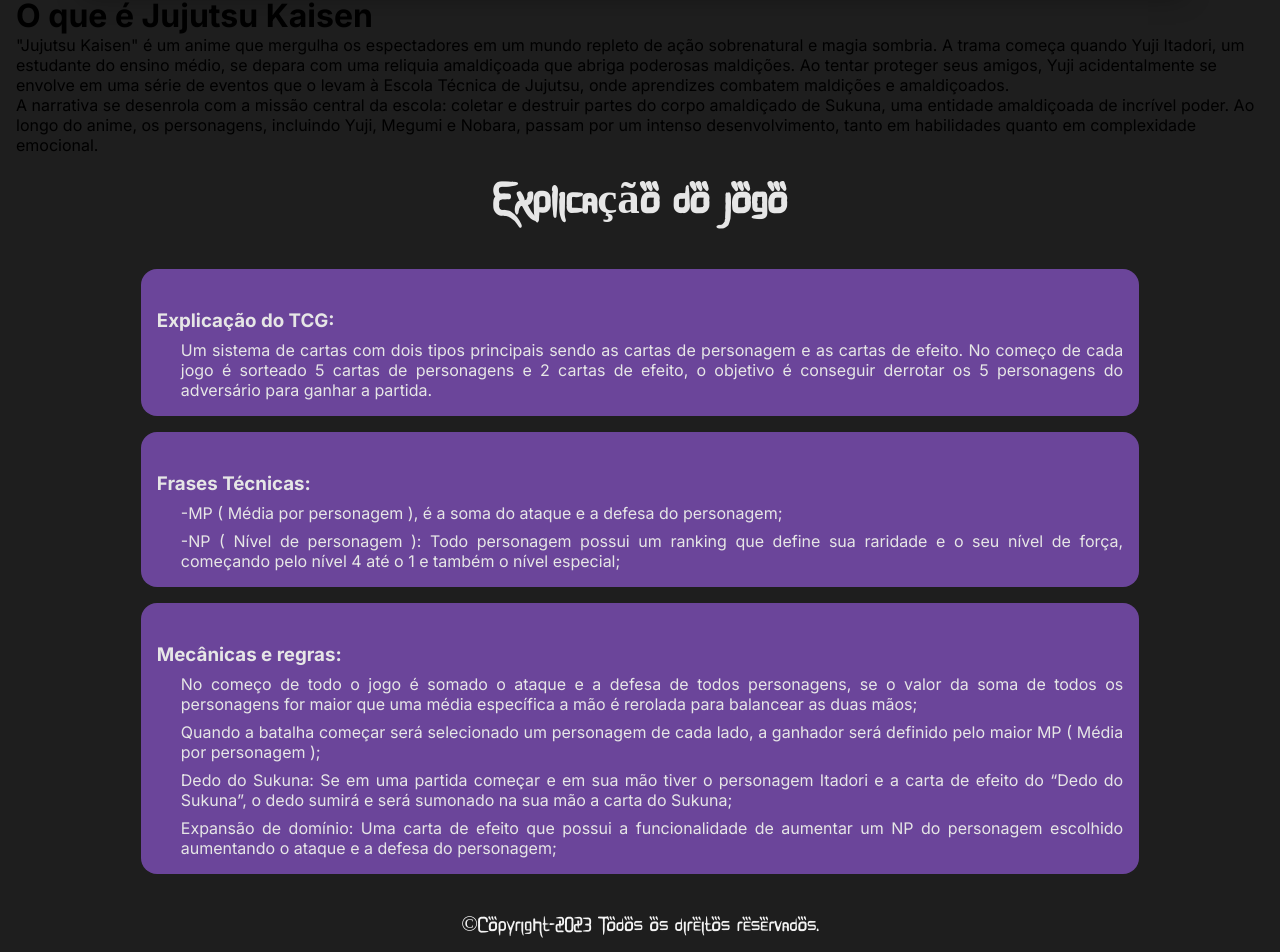
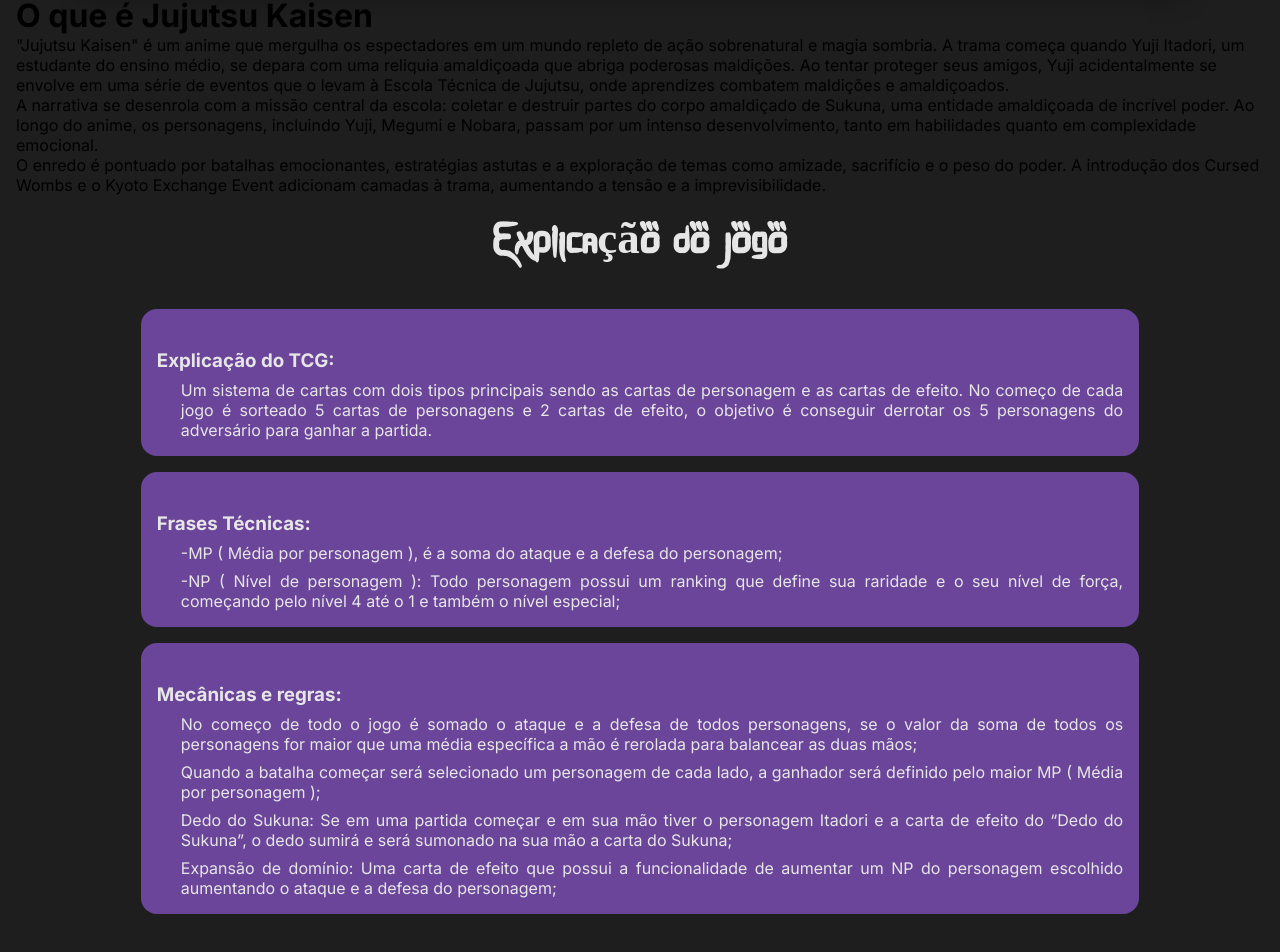
Before and after one commit to pablo-boop/JujutsuKaisen-Front, a Next.js app: page / in a window 1280 px wide. Shown: the part 924-1876 px from the top of the page. Built offline with nearby package versions, Linux system fonts and the light colour scheme.

Commit message:
mais texto

```diff
--- a/app/page.jsx
+++ b/app/page.jsx
@@ -57,6 +57,16 @@
                habilidades quanto em complexidade emocional.
             </p>
           </div>
+
+          <div className={styles.content_text}>
+            <p>
+            O enredo é pontuado por batalhas emocionantes, estratégias astutas e a exploração de temas como
+             amizade, sacrifício e o peso do poder. A introdução dos Cursed Wombs e o Kyoto Exchange Event
+              adicionam camadas à trama, aumentando a tensão e a imprevisibilidade.
+            </p>
+          </div>
+
+
         </div>
         {/*explicação do jogo*/}
         <div className={styles.content_container}>
```
